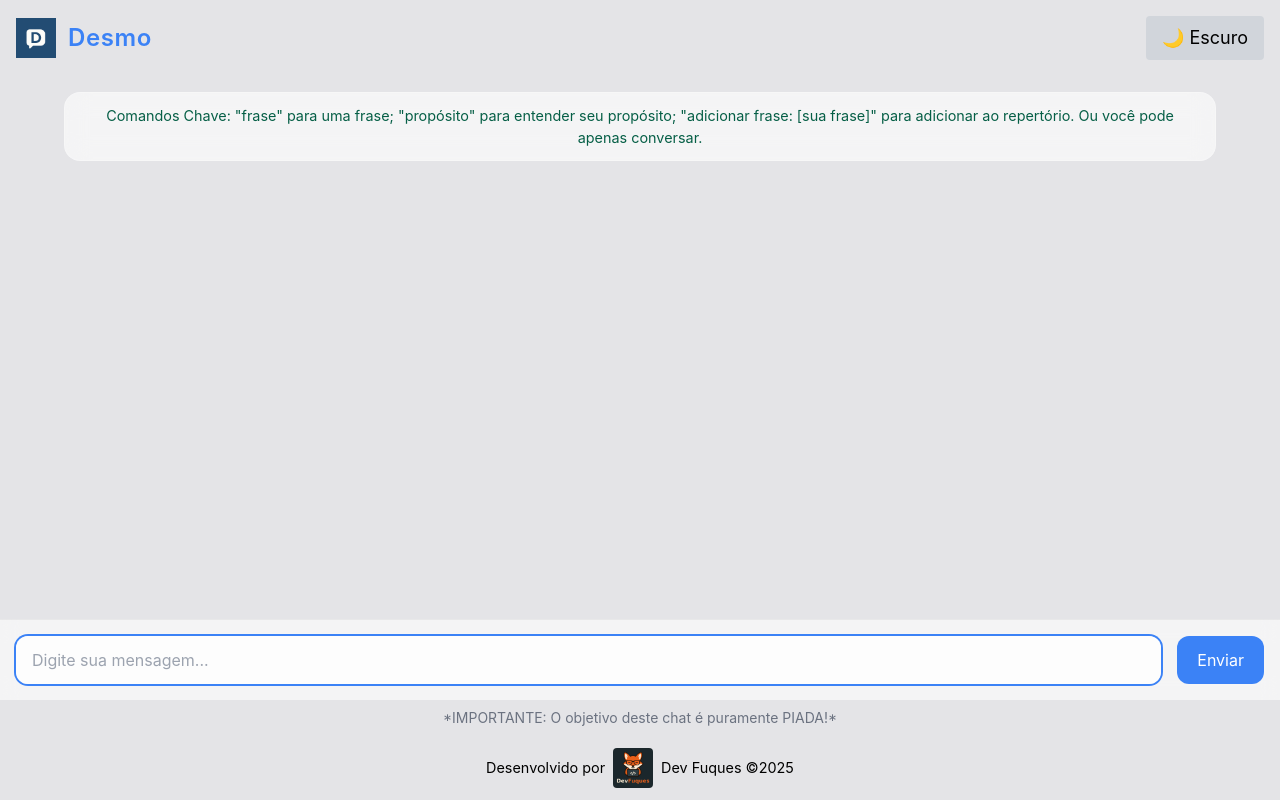
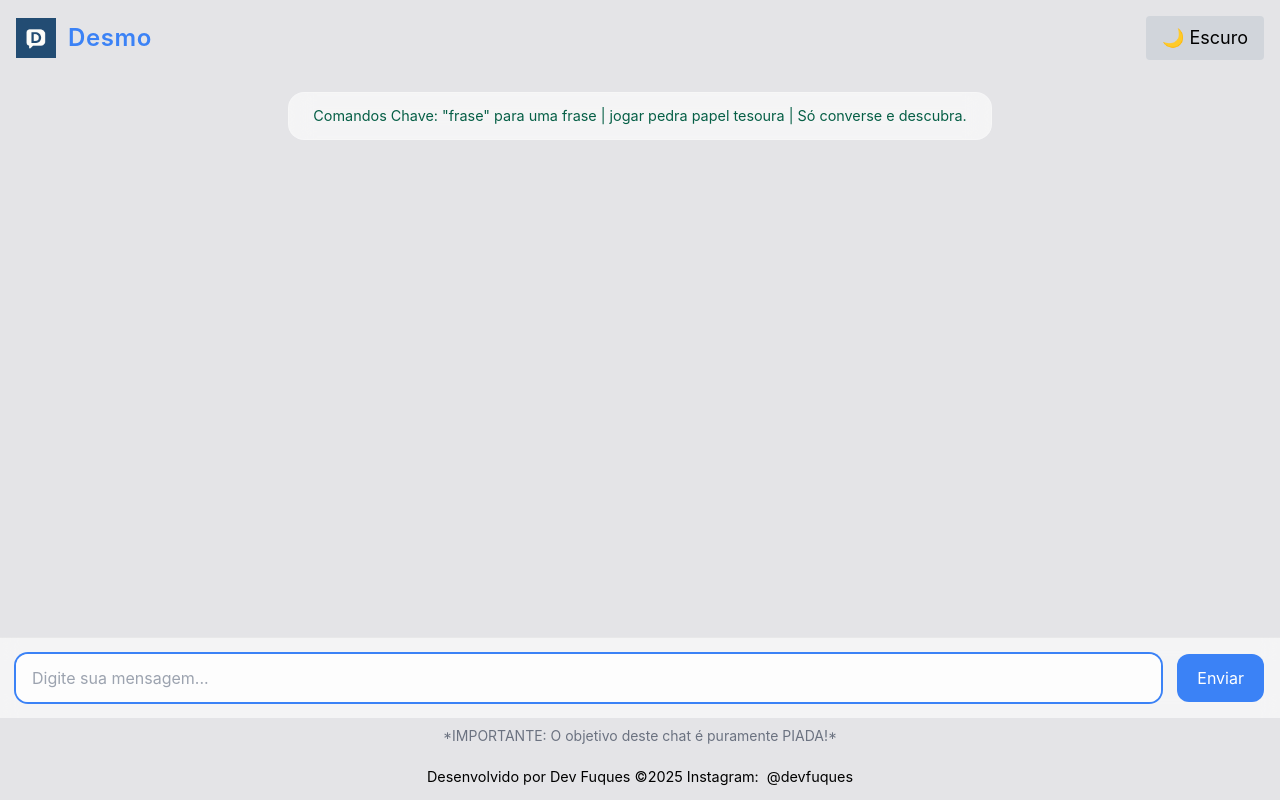
Before and after one commit to DevFuques/Desmo, a plain HTML site: page desmo.html in a window 1280 px wide. Drawn offline with nearby package versions, Linux system fonts and the light colour scheme.

Commit message:
update html

```diff
--- a/desmo.html
+++ b/desmo.html
@@ -26,8 +26,7 @@
 
     <!-- Informações comandos -->
     <div class="commands-info">
-        Comandos Chave: "frase" para uma frase; "propósito" para entender seu propósito;
-        "adicionar frase: [sua frase]" para adicionar ao repertório. Ou você pode apenas conversar.
+        Comandos Chave: "frase" para uma frase | jogar pedra papel tesoura | Só converse e descubra.
     </div>
 
     <!-- Container do chat -->
@@ -46,7 +45,9 @@
     </p>
 
     <footer>
-        <p>Desenvolvido por <img src="./img/devFuques.png" alt="Logo do desenvolvedor Dev Fuques"> Dev Fuques &copy;2025
+        <p>Desenvolvido por Dev Fuques &copy;2025 Instagram: <a
+                href="https://www.instagram.com/devfuques?igsh=cjF0eTZvMXU4eDA2" target=”_blank”
+                rel=”noopener”>@devfuques</a>
         </p>
     </footer>
 
```
